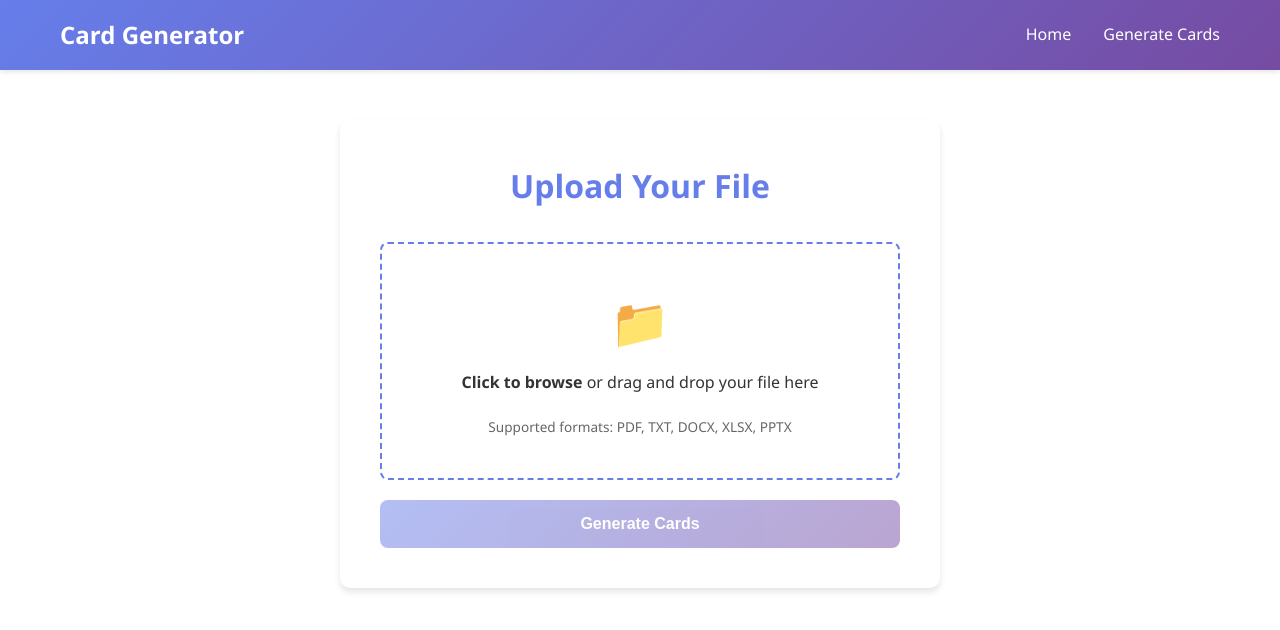
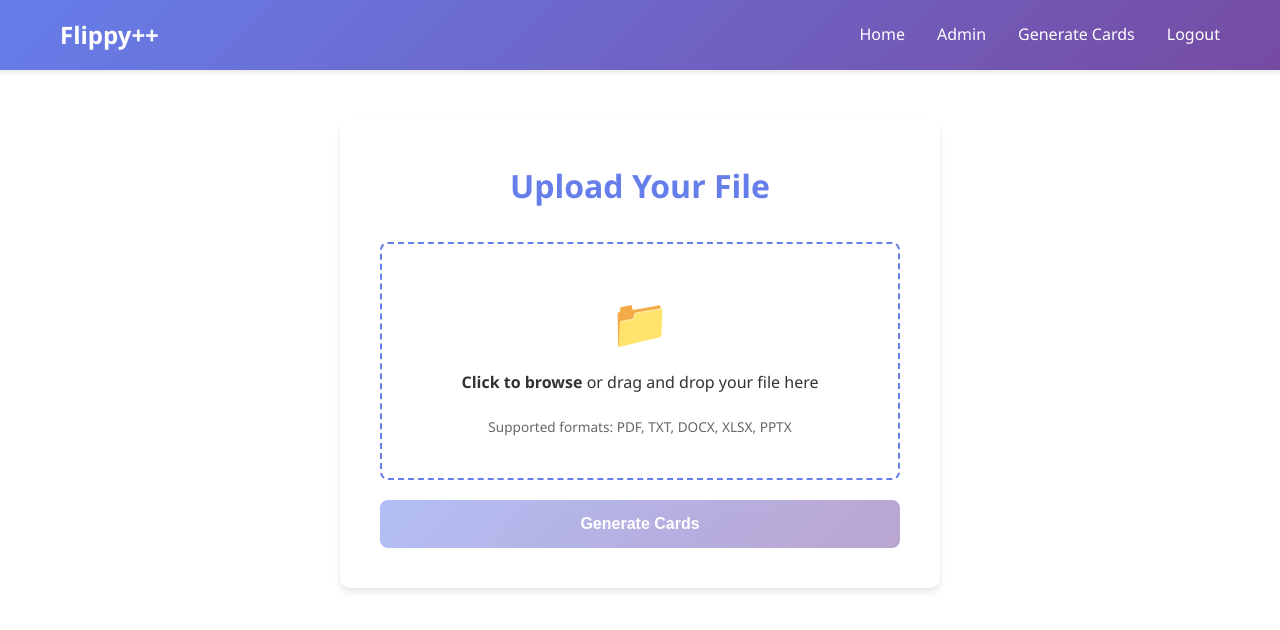
Before and after one commit to Alex-Choi99/d1prj, a plain HTML site: page client/cardGen.html in a window 1280 px wide. Drawn offline with Linux system fonts and the light colour scheme; sample sign-in values are in the browser's storage.

Commit message:
added a navbar.html component to inject across all html pages

```diff
--- a/client/cardGen.html
+++ b/client/cardGen.html
@@ -7,26 +7,13 @@
     <title>Card Generator - Upload File</title>
     <link rel="stylesheet" href="css/style.css">
     <link rel="stylesheet" href="css/cardGen.css">
+    <script src="./js/navbar.js"></script>
 </head>
 
 <body>
     <header>
-        <nav class="container">
-            <div class="logo">Card Generator</div>
-            <ul>
-                <li><a href="index.html">Home</a></li>
-                <li><a href="cardGen.html">Generate Cards</a></li>
-                <li id="navAdmin" style="display: none;">
-                    <a href="admin.html">Admin</a>
-                </li>
-                <li id="navUserInfo" style="display: none;">
-                    <span id="userEmail"></span>
-                </li>
-                <li id="navLogout" style="display: none;">
-                    <a href="#" id="logoutBtn">Logout</a>
-                </li>
-            </ul>
-        </nav>
+        <div class ="container">
+        </div>
     </header>
 
     <div class="container">
--- a/client/js/auth.js
+++ b/client/js/auth.js
@@ -49,6 +49,7 @@ class Auth {
         const navLogout = document.getElementById('navLogout');
         const navAdmin = document.getElementById('navAdmin');
         const navProfile = document.getElementById('navProfile');
+        const navCardGen = document.getElementById('navCardGen');
         const userEmailSpan = document.getElementById('userEmail');
 
         if (this.isLoggedIn()) {
@@ -60,6 +61,7 @@ class Auth {
             if (navLogout) navLogout.style.display = 'block';
             if (navAdmin) navAdmin.style.display = this.isAdmin() ? 'block' : 'none';
             if (navProfile) navProfile.style.display = this.isAdmin() ? 'none' : 'block';
+            if (navCardGen) navCardGen.style.display = 'block';
         } else {
             if (navSignup) navSignup.style.display = 'block';
             if (navUserInfo) navUserInfo.style.display = 'none';
--- /dev/null
+++ b/client/js/navbar.js
@@ -0,0 +1,20 @@
+async function loadNavbar() {
+    const headerElement = document.querySelector('header .container');
+    if (headerElement) {
+        const response = await fetch('./navbar.html');
+        const html = await response.text();
+        headerElement.innerHTML = html;
+
+        Auth.init();
+        Auth.updateNavigation();
+        const logoutBtn = document.getElementById('logoutBtn');
+        if (logoutBtn) {
+            logoutBtn.addEventListener('click', (e) => {
+                e.preventDefault();
+                Auth.logout();
+            });
+        }
+    }
+}
+
+document.addEventListener('DOMContentLoaded', loadNavbar);
--- a/client/js/profile.js
+++ b/client/js/profile.js
@@ -78,7 +78,7 @@ class ProfilePage {
 
 // Initialize profile page when page loads
 document.addEventListener('DOMContentLoaded', () => {
-    Auth.init();
+    // Auth.init();
     Auth.requireLogin();
     new ProfilePage();
 });
--- /dev/null
+++ b/client/navbar.html
@@ -0,0 +1,19 @@
+<nav>
+    <div class="logo">Flippy++</div>
+    <ul>
+        <li><a href="index.html">Home</a></li>
+        <li id="navSignup"><a href="signup.html">Sign Up</a></li>
+        <li id="navProfile" style="display: none;">
+            <a href="profile.html">Profile</a>
+        </li>
+        <li id="navAdmin" style="display: none;">
+            <a href="admin.html">Admin</a>
+        </li>
+        <li id="navCardGen" style="display: none;">
+            <a href="cardGen.html">Generate Cards</a>
+        </li>
+        <li id="navLogout" style="display: none;">
+            <a href="#" id="logoutBtn">Logout</a>
+        </li>
+    </ul>
+</nav>
```
Also changed, not shown: client/index.html (+1 -20 lines), client/profile.html (+1 -16 lines).
